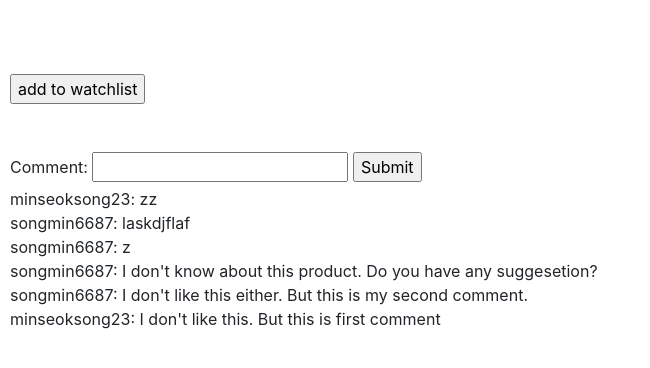
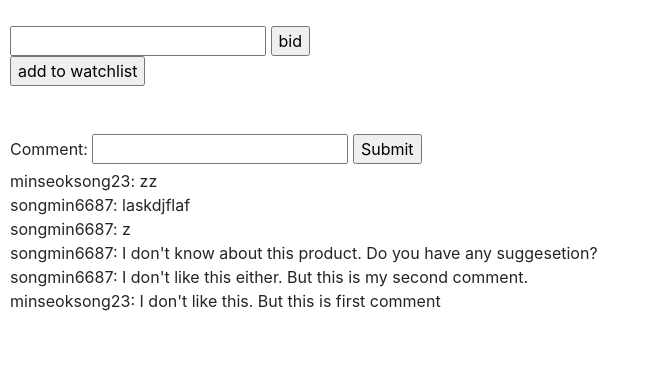
Before and after one commit to minseoksong23/exercises, a Django app: page /1 in a window 1280 px wide. Shown: the part 257-625 px from the top of the page, without its empty margins (0-650 px from the left). Run offline with Django 3.2, Linux system fonts and the light colour scheme; data comes from the database, SQL or seed files in the repository; both versions use the stored data as it was after the commit; some libraries are stand-ins or nearby versions.

Commit message:
implemented parts of bid

```diff
--- a/cs50w/project2/commerce/auctions/templates/auctions/item.html
+++ b/cs50w/project2/commerce/auctions/templates/auctions/item.html
@@ -12,7 +12,12 @@
 <li>Category: {{ item.category }}</li>
 
 <br>
-<br><br>
+<form action="{% url 'bid' %}" method="post">
+    {% csrf_token %}
+    <input type="hidden" name="title" value="{{ item.title }}">
+    <input type="number" min="{{ item.starting_bid }}" name="bid">
+    <input type="submit" value="bid">
+</form>
 
 {% if user in item.watcher.all %}
 <form action="{% url 'togglewatch' %}" method="post">
--- a/cs50w/project2/commerce/auctions/urls.py
+++ b/cs50w/project2/commerce/auctions/urls.py
@@ -10,5 +10,6 @@ urlpatterns = [
     path("register", views.register, name="register"),
     path("watchlist", views.watchlist, name="watchlist"),
     path("togglewatch", views.togglewatch, name="togglewatch"),
+    path("bid", views.bid, name="bid"),
     path("<str:item>", views.item, name="item")
 ]
--- a/cs50w/project2/commerce/auctions/views.py
+++ b/cs50w/project2/commerce/auctions/views.py
@@ -6,6 +6,10 @@ from django.shortcuts import render, get_object_or_404
 from django.urls import reverse
 
 from .models import User, Listing, Bid, Comment
+
+class BidForm(forms.Form):
+    title = forms.CharField(label='title', required=False)
+    bid = forms.IntegerField(label='bid', required=False)
 
 class ListingForm(forms.Form):
     title = forms.CharField(label="listing", required=False)
@@ -34,6 +38,15 @@ def create(request):
         return HttpResponseRedirect(reverse("index"))
     else:
         return render(request, "auctions/create.html")
+
+def bid(request):
+    if request.method == 'POST':
+        form = BidForm(request.POST)
+        if form.is_valid():
+            lst = Listing.objects.get(title=form.cleaned_data["title"])
+            lst.starting_bid = form.cleaned_data["bid"]
+            lst.save()
+    return HttpResponseRedirect(reverse("item", args=[form.cleaned_data["title"]]))
 
 def watchlist(request):
     return render(request, "auctions/watchlist.html",{
```
Also changed, not shown: cs50w/project2/commerce/db.sqlite3, 1 other file.
